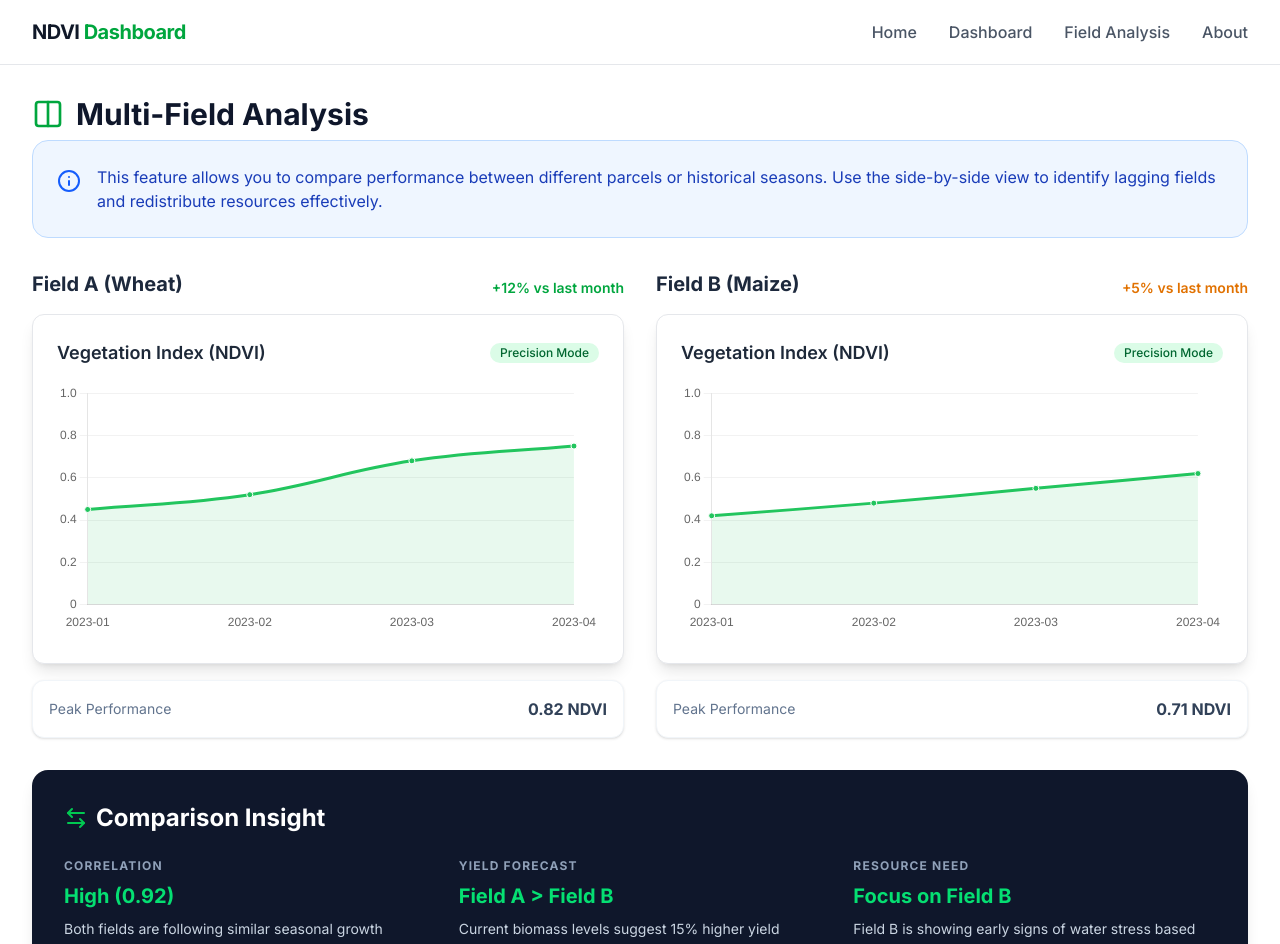
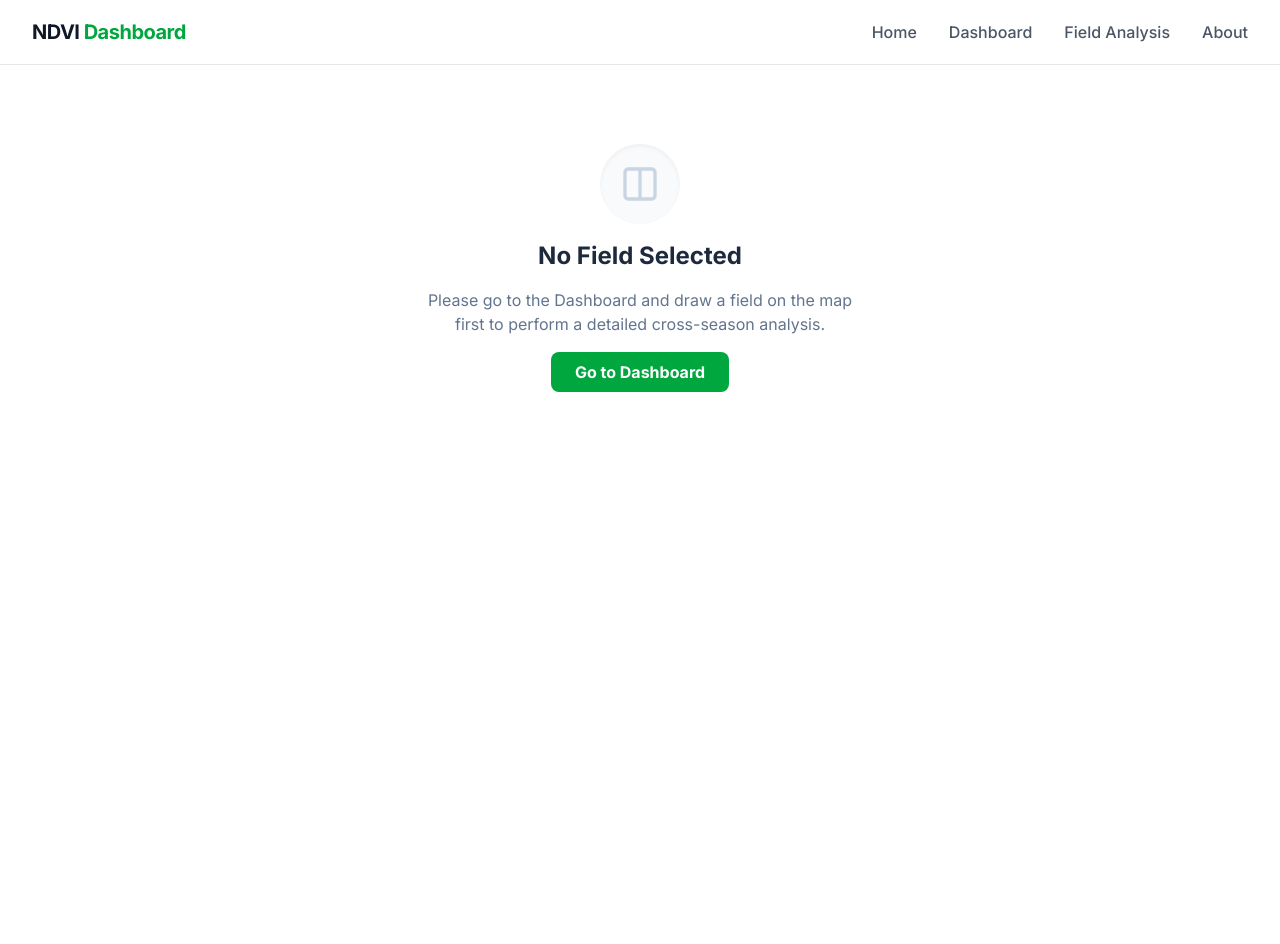
Before and after one commit to Code-Assassin-Fred/NDVI-Dashboard, a Next.js app: page /analysis in a window 1280 px wide. Shown: the top 944 px of the page. After the commit the page ends 800 px from the top, so only its background shows below. Built offline with nearby package versions, Linux system fonts and the light colour scheme.

Commit message:
Cross-Season Analysis: I've refactored the Field Analysis page to be a powerful "Temporal Comparator." It now automatically compares the growth trajectory of the selected field in 2023 vs 2022.

```diff
--- a/app/analysis/page.tsx
+++ b/app/analysis/page.tsx
@@ -1,85 +1,148 @@
 'use client';
 
-import { useState } from 'react';
+import { useState, useEffect } from 'react';
+import Link from 'next/link';
+import axios from 'axios';
 import { Columns, ArrowLeftRight, TrendingUp, Info } from 'lucide-react';
 import NDVIChart from '@/components/NDVIChart';
 
 export default function AnalysisPage() {
-  // Mock comparison data
-  const fieldAData = [
-    { date: '2023-01', value: 0.45 }, { date: '2023-02', value: 0.52 },
-    { date: '2023-03', value: 0.68 }, { date: '2023-04', value: 0.75 }
-  ];
+  const [selectedPolygon, setSelectedPolygon] = useState<any>(null);
+  const [data2023, setData2023] = useState<any[]>([]);
+  const [data2022, setData2022] = useState<any[]>([]);
+  const [isLoading, setIsLoading] = useState(false);
 
-  const fieldBData = [
-    { date: '2023-01', value: 0.42 }, { date: '2023-02', value: 0.48 },
-    { date: '2023-03', value: 0.55 }, { date: '2023-04', value: 0.62 }
-  ];
+  useEffect(() => {
+    const saved = localStorage.getItem('selectedField');
+    if (saved) {
+      const poly = JSON.parse(saved);
+      setSelectedPolygon(poly);
+      fetchComparisonData(poly);
+    }
+  }, []);
+
+  const fetchComparisonData = async (polygon: any) => {
+    setIsLoading(true);
+    try {
+      const [res2023, res2022] = await Promise.all([
+        axios.post('/api/ndvi', { polygon, dateFrom: '2023-01-01', dateTo: '2023-12-31' }),
+        axios.post('/api/ndvi', { polygon, dateFrom: '2022-01-01', dateTo: '2022-12-31' })
+      ]);
+      setData2023(res2023.data);
+      setData2022(res2022.data);
+    } catch (error) {
+      console.error('Comparison error:', error);
+    } finally {
+      setIsLoading(false);
+    }
+  };
+
+  const getPeak = (data: any[]) => data.length > 0 ? Math.max(...data.map(d => d.value)) : 0;
+  const getAvg = (data: any[]) => data.length > 0 ? data.reduce((a, b) => a + b.value, 0) / data.length : 0;
+
+  const peak2023 = getPeak(data2023);
+  const peak2022 = getPeak(data2022);
+  const growth = peak2022 > 0 ? ((peak2023 - peak2022) / peak2022 * 100).toFixed(0) : '0';
+
+  if (!selectedPolygon) {
+    return (
+      <div className="max-w-7xl mx-auto px-4 py-20 text-center space-y-4">
+        <div className="bg-slate-50 w-20 h-20 rounded-full flex items-center justify-center mx-auto shadow-inner text-slate-300">
+          <Columns className="w-10 h-10" />
+        </div>
+        <h1 className="text-2xl font-bold text-slate-800">No Field Selected</h1>
+        <p className="text-slate-500 max-w-md mx-auto">Please go to the Dashboard and draw a field on the map first to perform a detailed cross-season analysis.</p>
+        <Link href="/dashboard" className="inline-block px-6 py-2 bg-green-600 text-white rounded-lg font-bold hover:bg-green-700 transition-all">
+          Go to Dashboard
+        </Link>
+      </div>
+    );
+  }
 
   return (
     <div className="max-w-7xl mx-auto px-4 sm:px-6 lg:px-8 py-8 space-y-8">
-      <div className="flex items-center gap-3 mb-2">
+      <div className="flex items-center justify-between">
+        <div className="flex items-center gap-3">
           <Columns className="w-8 h-8 text-green-600" />
-        <h1 className="text-3xl font-bold text-slate-900">Multi-Field Analysis</h1>
+          <h1 className="text-3xl font-bold text-slate-900">Historical Comparison</h1>
+        </div>
+        <div className="text-xs font-bold text-slate-400 uppercase tracking-widest bg-slate-100 px-3 py-1 rounded-full">
+          Precision Mode: Active
+        </div>
       </div>
 
-      <div className="bg-blue-50 border border-blue-200 p-6 rounded-2xl flex gap-4 items-start">
+      <div className="bg-blue-50 border border-blue-200 p-6 rounded-2xl flex gap-4 items-start shadow-sm">
         <Info className="w-6 h-6 text-blue-600 flex-shrink-0 mt-1" />
-        <p className="text-blue-800">
-          This feature allows you to compare performance between different parcels or historical seasons.
-          Use the side-by-side view to identify lagging fields and redistribute resources effectively.
+        <div className="space-y-1">
+          <p className="text-blue-900 font-bold">Cross-Season Insights</p>
+          <p className="text-blue-800 text-sm opacity-90">
+            Comparing the growth trajectory of your selected parcel across 2023 and 2022.
+            This identifies long-term soil health patterns and potential yield improvements.
           </p>
         </div>
+      </div>
 
+      {isLoading ? (
+        <div className="grid md:grid-cols-2 gap-8 animate-pulse">
+          <div className="h-[400px] bg-slate-100 rounded-2xl" />
+          <div className="h-[400px] bg-slate-100 rounded-2xl" />
+        </div>
+      ) : (
+        <>
           <div className="grid md:grid-cols-2 gap-8">
             <div className="space-y-4">
               <div className="flex justify-between items-end">
-            <h2 className="text-xl font-bold text-slate-800">Field A (Wheat)</h2>
-            <span className="text-sm text-green-600 font-semibold">+12% vs last month</span>
+                <h2 className="text-xl font-bold text-slate-800">Current Season (2023)</h2>
+                <span className={`text-sm font-semibold ${Number(growth) >= 0 ? 'text-green-600' : 'text-rose-600'}`}>
+                  {Number(growth) >= 0 ? '+' : ''}{growth}% vs 2022
+                </span>
               </div>
-          <NDVIChart data={fieldAData} label="Field A" />
+              <NDVIChart data={data2023} label="2023 NDVI" />
               <div className="p-4 bg-white rounded-xl shadow-sm border border-slate-100 flex items-center justify-between">
                 <span className="text-slate-500 text-sm">Peak Performance</span>
-            <span className="font-bold text-slate-700">0.82 NDVI</span>
+                <span className="font-bold text-slate-700">{peak2023.toFixed(2)} NDVI</span>
               </div>
             </div>
 
-        <div className="space-y-4">
+            <div className="space-y-4 opacity-80">
               <div className="flex justify-between items-end">
-            <h2 className="text-xl font-bold text-slate-800">Field B (Maize)</h2>
-            <span className="text-sm text-amber-600 font-semibold">+5% vs last month</span>
+                <h2 className="text-xl font-bold text-slate-800">Previous Season (2022)</h2>
+                <span className="text-sm text-slate-400 font-medium tracking-tight italic">Baseline Data</span>
               </div>
-          <NDVIChart data={fieldBData} label="Field B" />
+              <NDVIChart data={data2022} label="2022 NDVI" />
               <div className="p-4 bg-white rounded-xl shadow-sm border border-slate-100 flex items-center justify-between">
                 <span className="text-slate-500 text-sm">Peak Performance</span>
-            <span className="font-bold text-slate-700">0.71 NDVI</span>
+                <span className="font-bold text-slate-700">{peak2022.toFixed(2)} NDVI</span>
               </div>
             </div>
           </div>
 
-      <section className="bg-slate-900 text-white p-8 rounded-2xl shadow-lg">
-        <div className="flex items-center gap-2 mb-6">
+          <section className="bg-slate-900 text-white p-8 rounded-2xl shadow-xl overflow-hidden relative">
+            <div className="absolute top-0 right-0 p-12 -mr-12 -mt-12 bg-green-500 rounded-full blur-3xl opacity-10"></div>
+            <div className="flex items-center gap-2 mb-6 relative z-10">
               <ArrowLeftRight className="w-6 h-6 text-green-500" />
-          <h2 className="text-2xl font-bold">Comparison Insight</h2>
+              <h2 className="text-2xl font-bold">Agronomic Insights</h2>
             </div>
-        <div className="grid md:grid-cols-3 gap-8">
+            <div className="grid md:grid-cols-3 gap-8 relative z-10">
               <InsightCard
                 title="Correlation"
-            value="High (0.92)"
-            desc="Both fields are following similar seasonal growth patterns."
+                value={Math.abs(getAvg(data2023) - getAvg(data2022)) < 0.1 ? "High Trend match" : "Varied Growth"}
+                desc="Indicates how closely this year's growth follows historical patterns."
               />
               <InsightCard
-            title="Yield Forecast"
-            value="Field A > Field B"
-            desc="Current biomass levels suggest 15% higher yield potential for Field A."
+                title="Yield Potential"
+                value={peak2023 > peak2022 ? "Improving" : "Underperforming"}
+                desc="Based on peak biomass levels relative to the previous benchmark."
               />
               <InsightCard
-            title="Resource Need"
-            value="Focus on Field B"
-            desc="Field B is showing early signs of water stress based on NDVI trajectory."
+                title="Soil Recommendation"
+                value={Number(growth) < -10 ? "Investigate" : "Maintain"}
+                desc="Significant deviations suggest looking into nutrient depletion or stress."
               />
             </div>
           </section>
+        </>
+      )}
     </div>
   );
 }
--- a/app/dashboard/page.tsx
+++ b/app/dashboard/page.tsx
@@ -24,8 +24,20 @@ export default function DashboardPage() {
     'Jul', 'Aug', 'Sep', 'Oct', 'Nov', 'Dec'
   ];
 
+  useEffect(() => {
+    const savedPolygon = localStorage.getItem('selectedField');
+    if (savedPolygon) {
+      try {
+        setSelectedPolygon(JSON.parse(savedPolygon));
+      } catch (e) {
+        console.error('Failed to parse saved polygon');
+      }
+    }
+  }, []);
+
   const handlePolygonCreated = (geojson: any) => {
     setSelectedPolygon(geojson);
+    localStorage.setItem('selectedField', JSON.stringify(geojson));
   };
 
   useEffect(() => {
```
Lines whose indentation alone changed are shown as unchanged.
